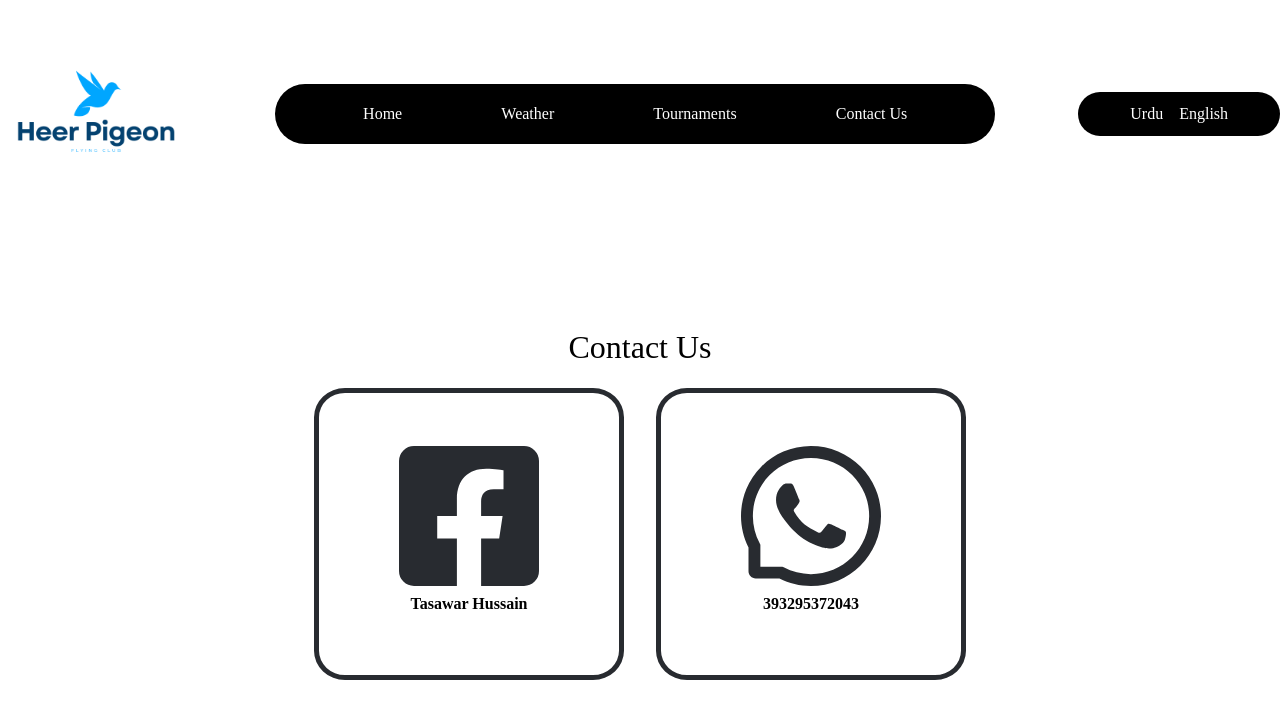
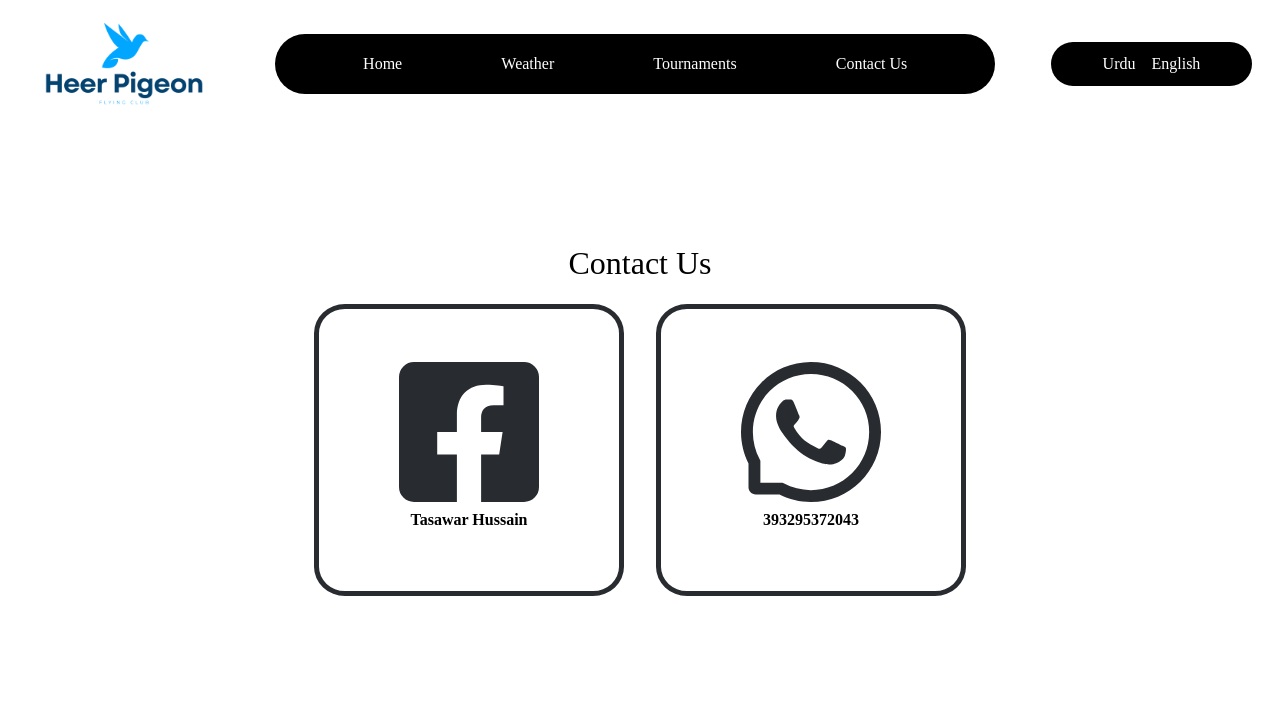
Before and after one commit to heer-pigeon-club/HeerPigeonFrontend, a React (Vite) app: page /contact in a window 1280 px wide. Shown: the top 718 px of the page. Built offline with nearby package versions, Linux system fonts and the light colour scheme; no server answers.

Commit message:
Css fixed

```diff
--- a/src/pages/home/components/NavBar/Navbar.module.css
+++ b/src/pages/home/components/NavBar/Navbar.module.css
@@ -1,22 +1,23 @@
 .container {
   width: 100%;
   display: flex;
-  justify-content: space-between;
+  height: 8rem;
+  justify-content: space-around;
   align-items: center;
   flex-wrap: wrap;
-  margin-top: 1rem;
-}
+  }
 
 /* Logo */
 .logo {
   width: 15%;
   min-width: 120px;
+  height: 100%;
 }
 
 .logo img {
   width: 100%;
-  height: auto;
-  object-fit: contain;
+  height: 100%;
+  object-fit: cover;
 }
 
 /* Navbar */
```
